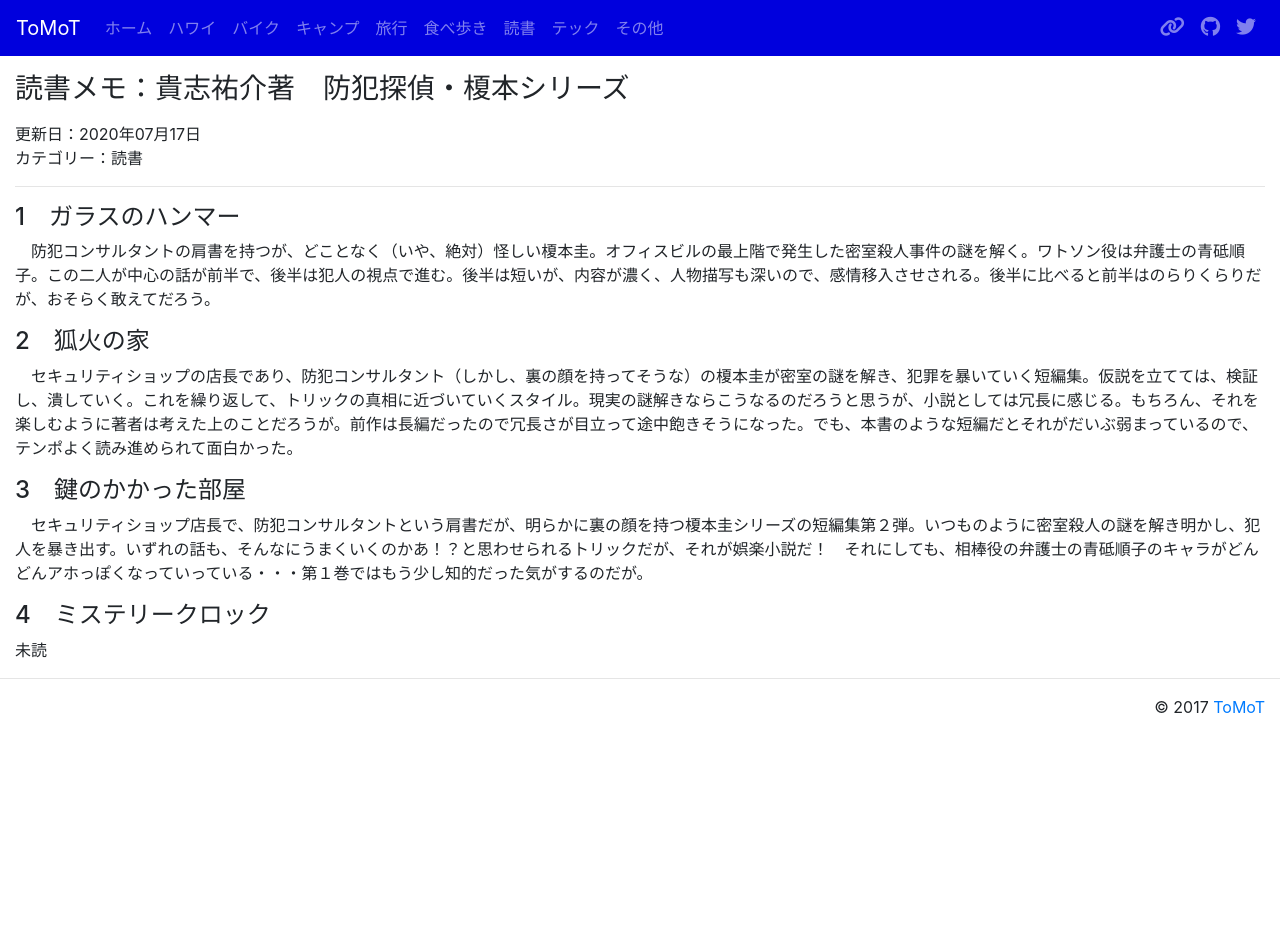
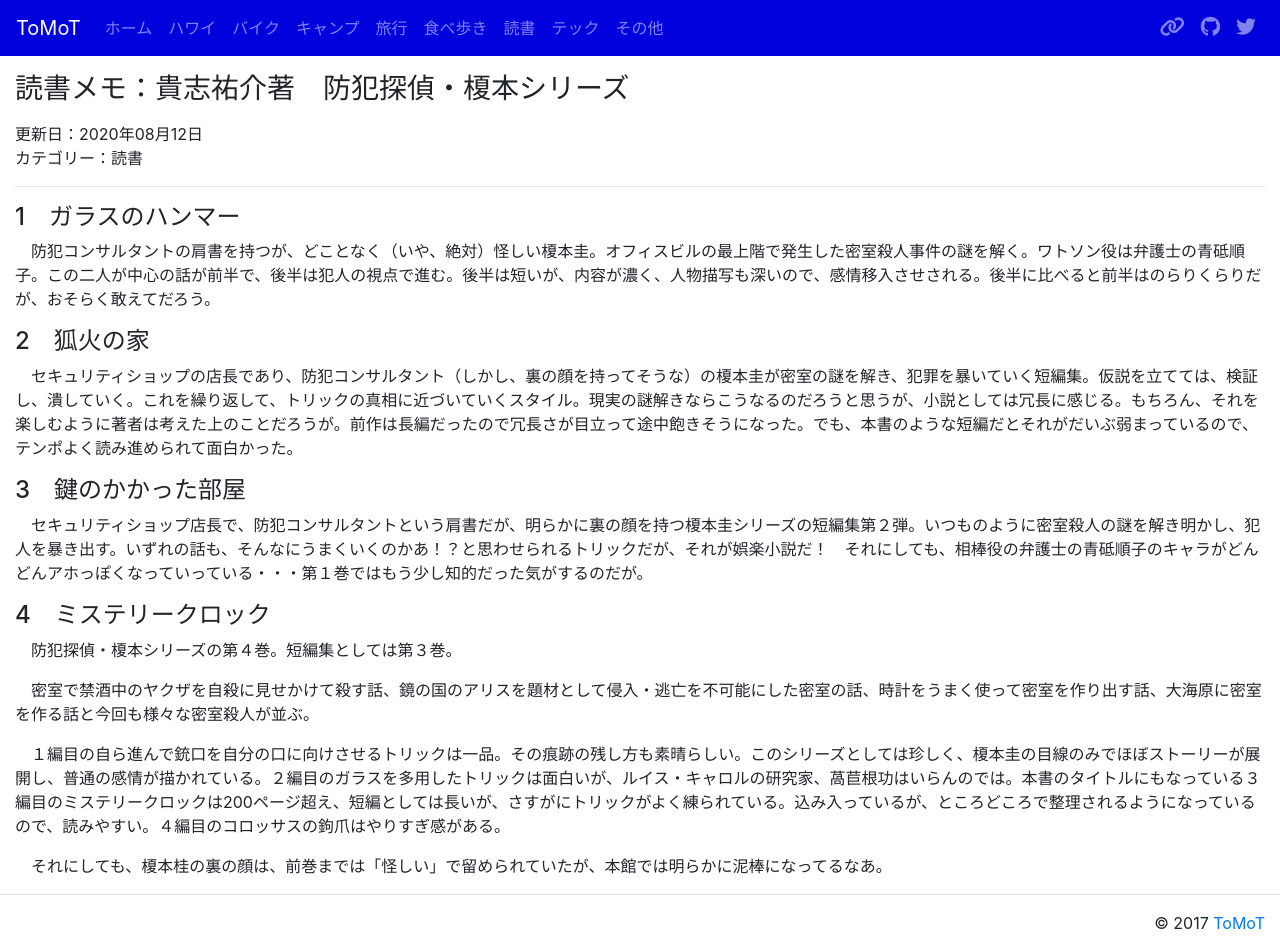
Before and after one commit to tomot/tomot.github.io, a Jekyll site: the page built from pages/book-kishi.md, in a window 1280 px wide. Built offline with Jekyll 4.4.1, drawn with Linux system fonts in a browser that asks for light colours; nearby versions of some CDN libraries; before the commit the page ends 900 px from its top, so only the background shows below that.

Commit message:
add a book by Kishi

```diff
--- a/pages/book-kishi.md
+++ b/pages/book-kishi.md
@@ -1,7 +1,7 @@
 ---
 layout: page
 title: 読書メモ：貴志祐介著　防犯探偵・榎本シリーズ
-date: 2020-07-17
+date: 2020-08-12
 categories: 読書
 ---
 #### 1　ガラスのハンマー
@@ -18,4 +18,10 @@ categories: 読書
 
 #### 4　ミステリークロック
 
-未読
+　防犯探偵・榎本シリーズの第４巻。短編集としては第３巻。
+
+　密室で禁酒中のヤクザを自殺に見せかけて殺す話、鏡の国のアリスを題材として侵入・逃亡を不可能にした密室の話、時計をうまく使って密室を作り出す話、大海原に密室を作る話と今回も様々な密室殺人が並ぶ。
+
+　１編目の自ら進んで銃口を自分の口に向けさせるトリックは一品。その痕跡の残し方も素晴らしい。このシリーズとしては珍しく、榎本圭の目線のみでほぼストーリーが展開し、普通の感情が描かれている。２編目のガラスを多用したトリックは面白いが、ルイス・キャロルの研究家、萵苣根功はいらんのでは。本書のタイトルにもなっている３編目のミステリークロックは200ページ超え、短編としては長いが、さすがにトリックがよく練られている。込み入っているが、ところどころで整理されるようになっているので、読みやすい。４編目のコロッサスの鉤爪はやりすぎ感がある。
+
+　それにしても、榎本桂の裏の顔は、前巻までは「怪しい」で留められていたが、本館では明らかに泥棒になってるなあ。
```
Also changed, not shown: book.md (+1 -1 lines), index.md (+1 -1 lines).
